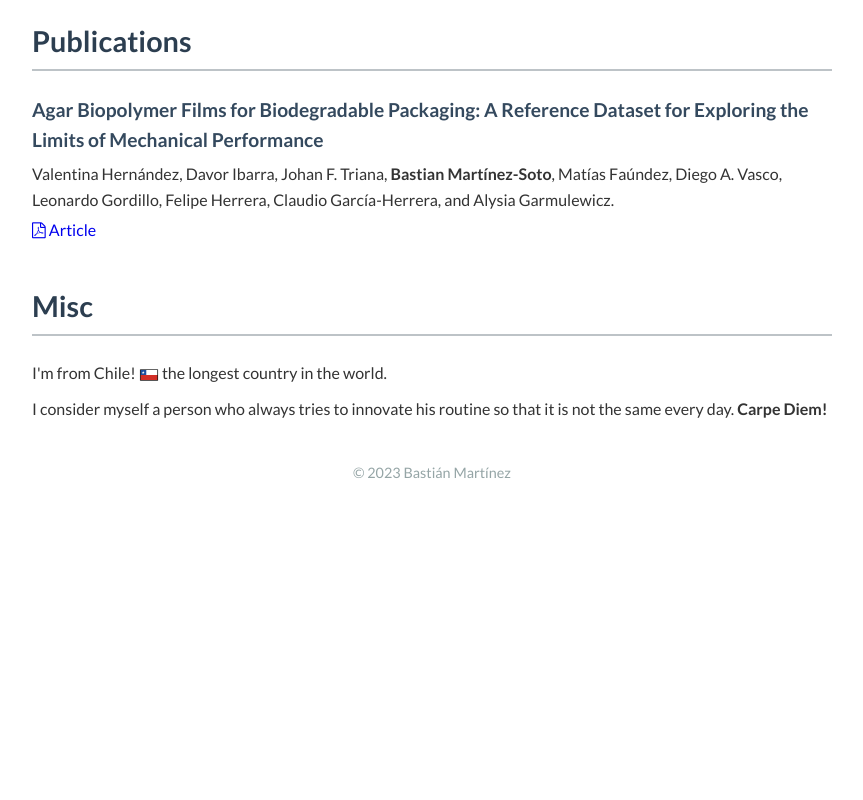
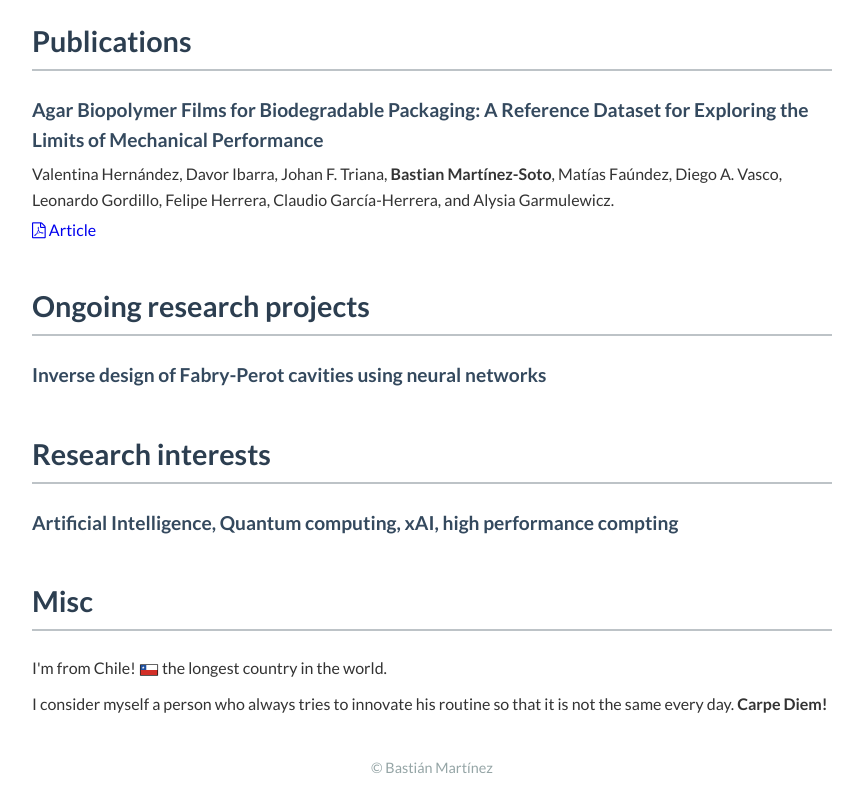
Before and after one commit to BMartinezS/About-me, a plain HTML site: page index.html in a window 1280 px wide. Shown: the part 1071-1871 px from the top of the page, without its empty margins (208-1071 px from the left). Before the commit the page ends 1575 px from the top, so only its background shows below. Drawn offline with Linux system fonts and the light colour scheme.

Commit message:
Update index.html

```diff
--- a/index.html
+++ b/index.html
@@ -150,6 +150,18 @@
             <p><a href="https://www.mdpi.com/1996-1944/15/11/3954" target="_blank" style="text-decoration:none;"><i class="fa fa-file-pdf-o"></i> Article</a></p>
         </div>
     </div>
+    <div class="section publications">
+        <h2>Ongoing research projects</h2>
+        <div class="publications-item">
+            <h3>Inverse design of Fabry-Perot cavities using neural networks</h3>
+        </div>
+    </div>
+    <div class="section publications">
+        <h2>Research interests</h2>
+        <div class="publications-item">
+            <h3>Artificial Intelligence, Quantum computing, xAI, high performance compting</h3>
+        </div>
+    </div>
     <div class="section misc">
         <h2>Misc</h2>
         <ul>
@@ -162,7 +174,7 @@
         </ul>
     </div>
     <footer>
-        &copy; 2023 Bastián Martínez
+        &copy; Bastián Martínez
     </footer>
 </body>
 </html>
```
